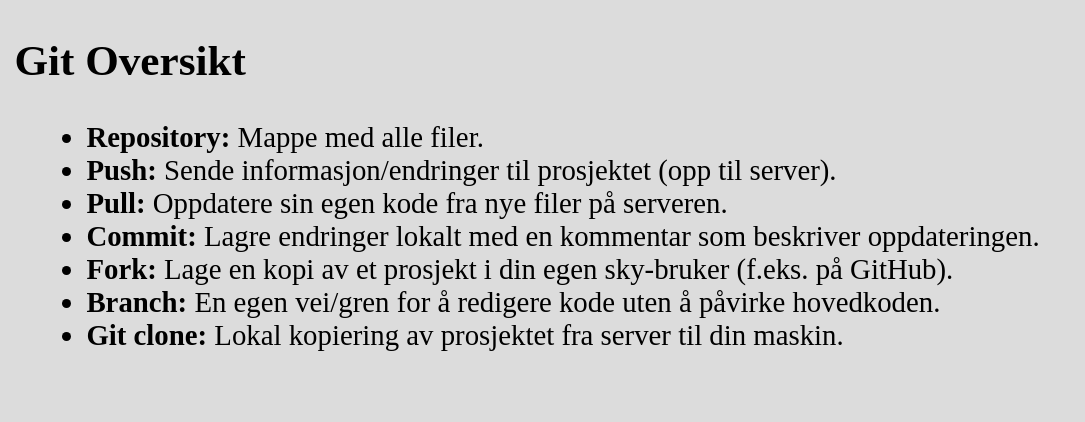
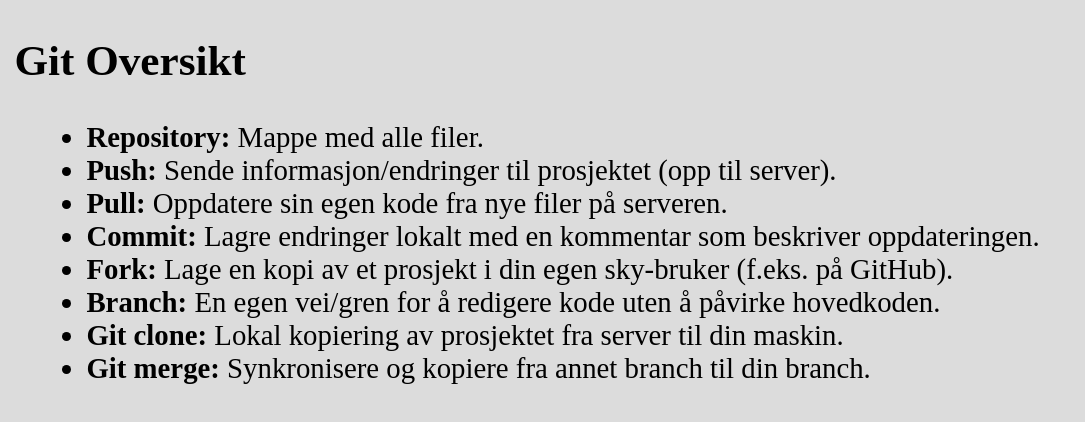
Before and after one commit to UserOfGreatPc1010/26-Vadym, a plain HTML site: page githubAleine/index.html in a window 1280 px wide. Shown: the whole page, without its empty margins (0-1085 px from the left). Drawn offline with Linux system fonts and the light colour scheme.

Commit message:
added new line

```diff
--- a/githubAleine/index.html
+++ b/githubAleine/index.html
@@ -16,6 +16,7 @@
         <li><strong>Fork:</strong> Lage en kopi av et prosjekt i din egen sky-bruker (f.eks. på GitHub).</li>
         <li><strong>Branch:</strong> En egen vei/gren for å redigere kode uten å påvirke hovedkoden.</li>
         <li><strong>Git clone:</strong> Lokal kopiering av prosjektet fra server til din maskin.</li>
+        <li><strong>Git merge:</strong> Synkronisere og kopiere fra annet branch til din branch.</li>
     </ul>
 </body>
 </html>
```
